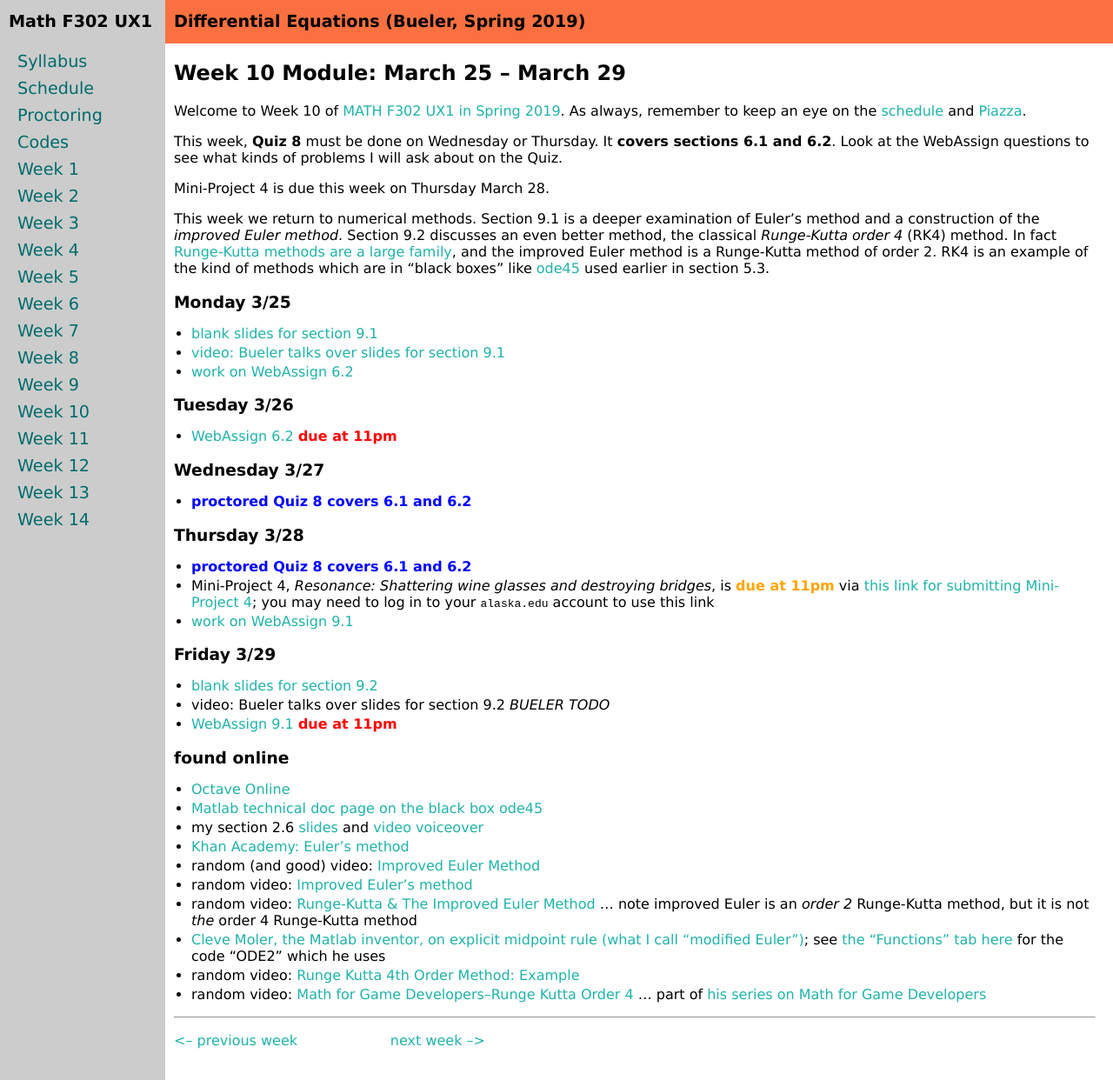
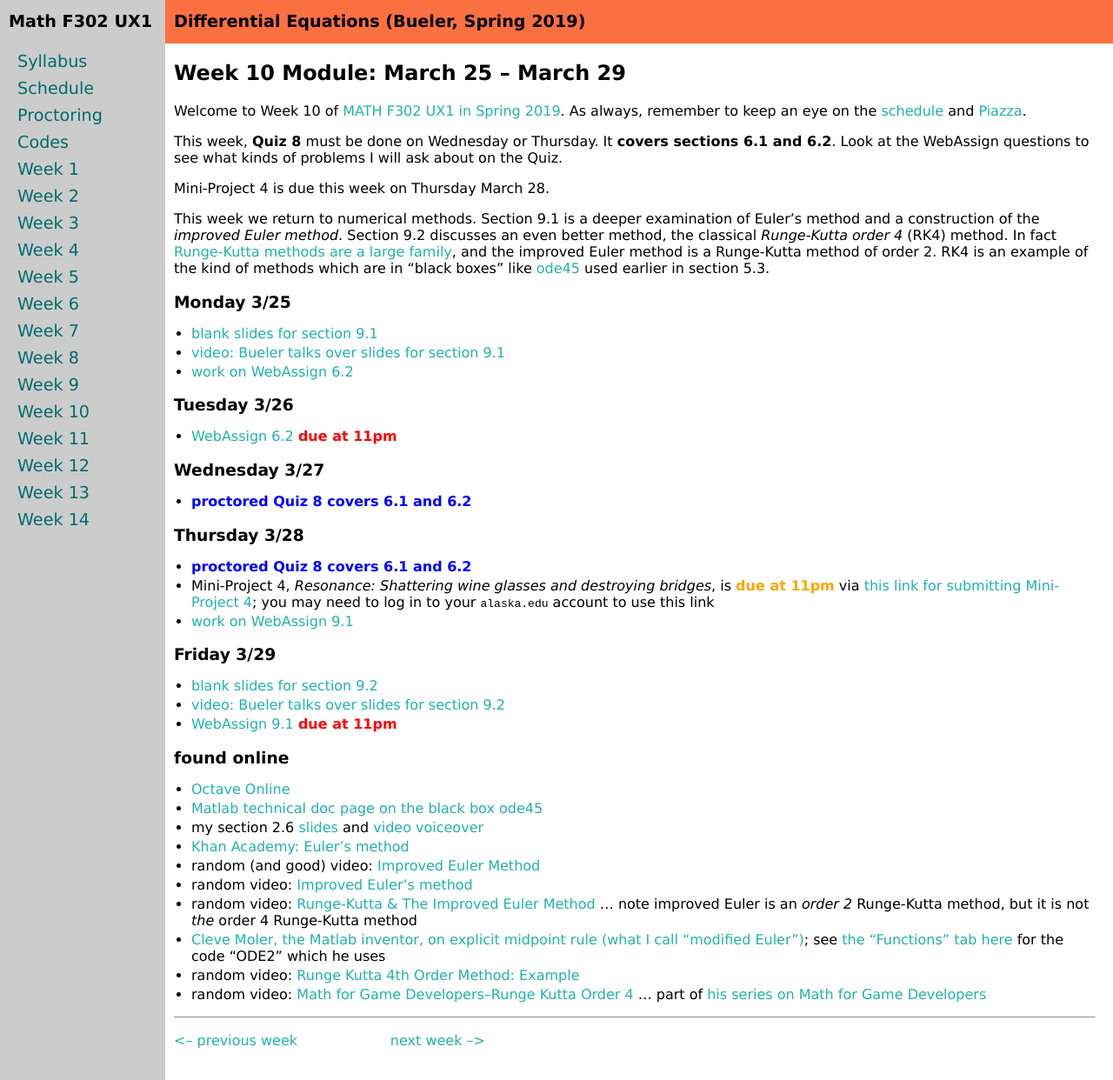
Before and after one commit to bueler/math302, a Jekyll site: the page built from week10.md, in a window 1280 px wide and 1242 px high. Shown: the whole window at 87% size. Built offline with Jekyll 4.4.1, drawn with Linux system fonts in a browser that asks for light colours.

Commit message:
did slides for 9.2

```diff
--- a/week10.md
+++ b/week10.md
@@ -31,7 +31,7 @@
 
 ### Friday 3/29
 * [blank slides for section 9.2](assets/slides/9-2.pdf)
-* video: Bueler talks over slides for section 9.2 _BUELER TODO_
+* [video: Bueler talks over slides for section 9.2](https://expl.ai/VJGZCUA)
 * [WebAssign 9.1](https://www.webassign.net/) <span style="color:red">**due at 11pm**</span>
 
 ### found online
```
